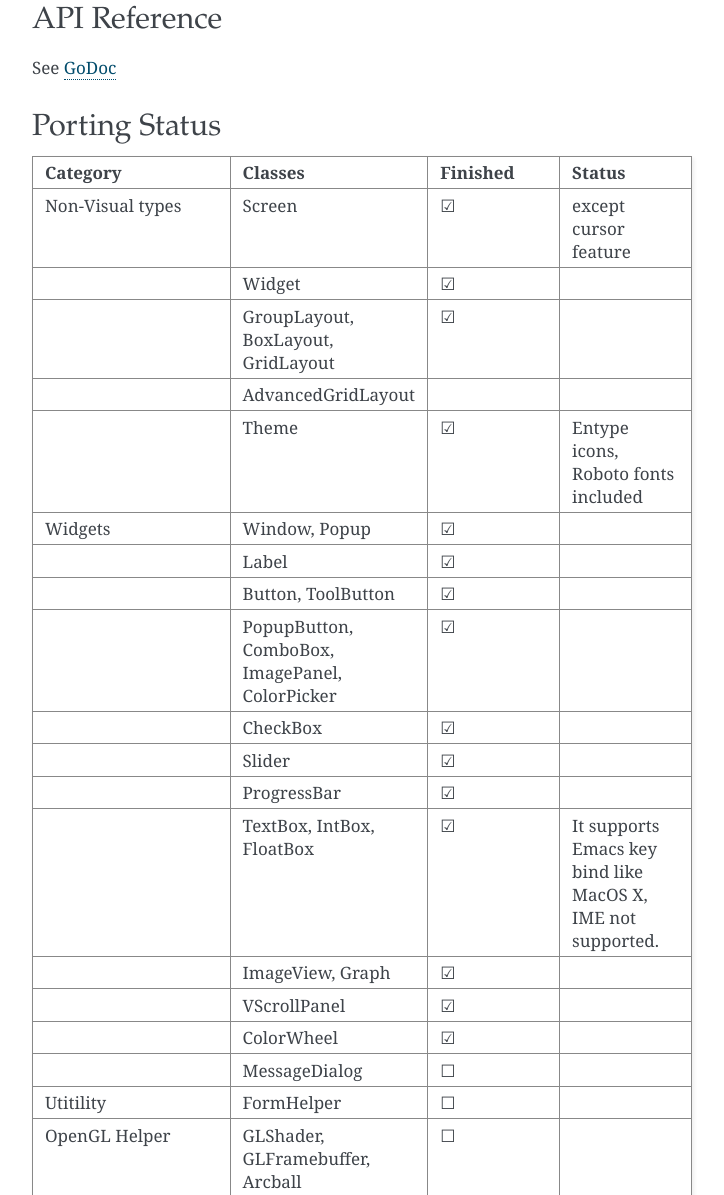
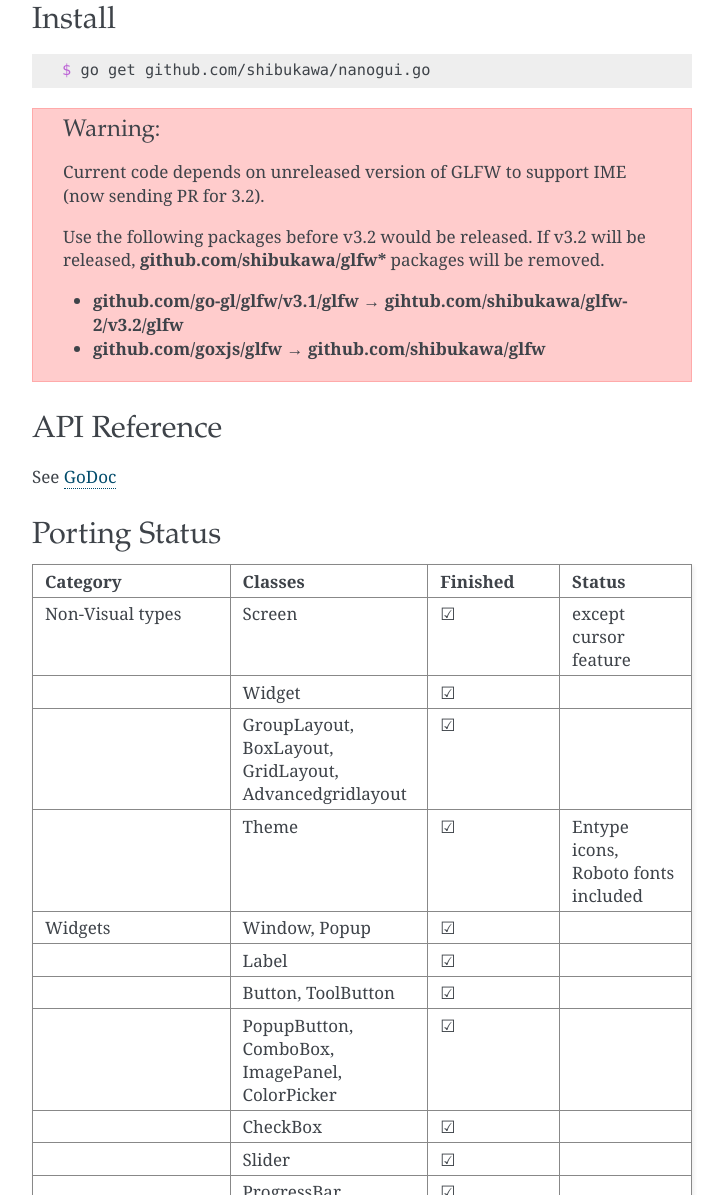
Before and after one commit to shibukawa/nanogui-go, a plain HTML site: page index.html in a window 1280 px wide. Shown: the part 1259-2454 px from the top of the page, without its empty margins (388-1112 px from the left). Drawn offline with Linux system fonts and the light colour scheme.

Commit message:
add AdvancedGridLayout, add package warning

```diff
--- a/index.html
+++ b/index.html
@@ -57,6 +57,21 @@
 <li><a class="reference external" href="https://github.com/goxjs/glfw">Cross platform glfw wrapper</a></li>
 <li><a class="reference external" href="https://shibukawa.github.io/nanovgo/">NanoVGo</a></li>
 </ul>
+<div class="section" id="install">
+<h2>Install<a class="headerlink" href="#install" title="Permalink to this headline">¶</a></h2>
+<div class="highlight-bash"><div class="highlight"><pre><span class="nv">$ </span>go get github.com/shibukawa/nanogui.go
+</pre></div>
+</div>
+<div class="admonition warning">
+<p class="first admonition-title">Warning</p>
+<p>Current code depends on unreleased version of GLFW to support IME (now sending PR for 3.2).</p>
+<p>Use the following packages before v3.2 would be released. If v3.2 will be released, <strong>github.com/shibukawa/glfw*</strong> packages will be removed.</p>
+<ul class="last simple">
+<li><strong>github.com/go-gl/glfw/v3.1/glfw</strong> → <strong>gihtub.com/shibukawa/glfw-2/v3.2/glfw</strong></li>
+<li><strong>github.com/goxjs/glfw</strong> → <strong>github.com/shibukawa/glfw</strong></li>
+</ul>
+</div>
+</div>
 <div class="section" id="api-reference">
 <h2>API Reference<a class="headerlink" href="#api-reference" title="Permalink to this headline">¶</a></h2>
 <p>See <a class="reference external" href="https://godoc.org/github.com/shibukawa/nanogui.go">GoDoc</a></p>
@@ -89,86 +104,81 @@
 <td>&nbsp;</td>
 </tr>
 <tr class="row-even"><td>&nbsp;</td>
-<td>GroupLayout, BoxLayout, GridLayout</td>
+<td>GroupLayout, BoxLayout, GridLayout, Advancedgridlayout</td>
 <td>☑</td>
 <td>&nbsp;</td>
 </tr>
 <tr class="row-odd"><td>&nbsp;</td>
-<td>AdvancedGridLayout</td>
-<td>&nbsp;</td>
-<td>&nbsp;</td>
-</tr>
-<tr class="row-even"><td>&nbsp;</td>
 <td>Theme</td>
 <td>☑</td>
 <td>Entype icons, Roboto fonts included</td>
 </tr>
-<tr class="row-odd"><td>Widgets</td>
+<tr class="row-even"><td>Widgets</td>
 <td>Window, Popup</td>
 <td>☑</td>
 <td>&nbsp;</td>
 </tr>
-<tr class="row-even"><td>&nbsp;</td>
+<tr class="row-odd"><td>&nbsp;</td>
 <td>Label</td>
 <td>☑</td>
 <td>&nbsp;</td>
 </tr>
-<tr class="row-odd"><td>&nbsp;</td>
+<tr class="row-even"><td>&nbsp;</td>
 <td>Button, ToolButton</td>
 <td>☑</td>
 <td>&nbsp;</td>
 </tr>
-<tr class="row-even"><td>&nbsp;</td>
+<tr class="row-odd"><td>&nbsp;</td>
 <td>PopupButton, ComboBox, ImagePanel, ColorPicker</td>
 <td>☑</td>
 <td>&nbsp;</td>
 </tr>
-<tr class="row-odd"><td>&nbsp;</td>
+<tr class="row-even"><td>&nbsp;</td>
 <td>CheckBox</td>
 <td>☑</td>
 <td>&nbsp;</td>
 </tr>
-<tr class="row-even"><td>&nbsp;</td>
+<tr class="row-odd"><td>&nbsp;</td>
 <td>Slider</td>
 <td>☑</td>
 <td>&nbsp;</td>
 </tr>
-<tr class="row-odd"><td>&nbsp;</td>
+<tr class="row-even"><td>&nbsp;</td>
 <td>ProgressBar</td>
 <td>☑</td>
 <td>&nbsp;</td>
 </tr>
-<tr class="row-even"><td>&nbsp;</td>
+<tr class="row-odd"><td>&nbsp;</td>
 <td>TextBox, IntBox, FloatBox</td>
 <td>☑</td>
 <td>It supports Emacs key bind like MacOS X, IME not supported.</td>
 </tr>
-<tr class="row-odd"><td>&nbsp;</td>
+<tr class="row-even"><td>&nbsp;</td>
 <td>ImageView, Graph</td>
 <td>☑</td>
 <td>&nbsp;</td>
 </tr>
-<tr class="row-even"><td>&nbsp;</td>
+<tr class="row-odd"><td>&nbsp;</td>
 <td>VScrollPanel</td>
 <td>☑</td>
 <td>&nbsp;</td>
 </tr>
-<tr class="row-odd"><td>&nbsp;</td>
+<tr class="row-even"><td>&nbsp;</td>
 <td>ColorWheel</td>
 <td>☑</td>
 <td>&nbsp;</td>
 </tr>
-<tr class="row-even"><td>&nbsp;</td>
+<tr class="row-odd"><td>&nbsp;</td>
 <td>MessageDialog</td>
 <td>☐</td>
 <td>&nbsp;</td>
 </tr>
-<tr class="row-odd"><td>Utitility</td>
+<tr class="row-even"><td>Utitility</td>
 <td>FormHelper</td>
 <td>☐</td>
 <td>&nbsp;</td>
 </tr>
-<tr class="row-even"><td>OpenGL Helper</td>
+<tr class="row-odd"><td>OpenGL Helper</td>
 <td>GLShader, GLFramebuffer, Arcball</td>
 <td>☐</td>
 <td>&nbsp;</td>
@@ -209,6 +219,7 @@
   <h3><a href="#">Table Of Contents</a></h3>
   <ul>
 <li><a class="reference internal" href="#">NanoGUI.go</a><ul>
+<li><a class="reference internal" href="#install">Install</a></li>
 <li><a class="reference internal" href="#api-reference">API Reference</a></li>
 <li><a class="reference internal" href="#porting-status">Porting Status</a></li>
 <li><a class="reference internal" href="#author">Author</a></li>
--- a/searchindex.js
+++ b/searchindex.js
@@ -1 +1 @@
-Search.setIndex({envversion:46,filenames:["index"],objects:{},objnames:{},objtypes:{},terms:{"class":0,advancedgridlayout:0,apatch:0,apur:0,arcbal:0,bind:0,boxlayout:0,browser:0,button:0,can:0,categori:0,checkbox:0,colorpick:0,colorwheel:0,combobox:0,common:0,compon:0,content:0,creativ:0,cross:0,cursor:0,desktop:0,didn:0,emac:0,entyp:0,entypo:0,environemnt:0,except:0,featur:0,finish:0,floatbox:0,follow:0,font:0,formhelp:0,full:0,glframebuff:0,glfw:0,glshader:0,godoc:0,golang:0,graph:0,gridlayout:0,grouplayout:0,gui:0,helper:0,icon:0,imagepanel:0,imageview:0,implement:0,includ:0,index:0,intbox:0,kei:0,label:0,librari:0,like:0,maco:0,messagedialog:0,minimalist:0,modul:0,nanovgo:0,non:0,opengl:0,other:0,page:0,platform:0,popup:0,popupbutton:0,progressbar:0,releas:0,roboto:0,run:0,screen:0,search:0,see:0,shibukawa:0,slider:0,support:0,test:0,textbox:0,theme:0,toolbutton:0,type:0,under:0,utitil:0,visual:0,vscrollpanel:0,webgl:0,widget:0,window:0,wrapper:0,yoshiki:0,zlib:0},titles:["NanoGUI.go"],titleterms:{api:0,author:0,indic:0,licens:0,nanogui:0,port:0,refer:0,statu:0,tabl:0}})
+Search.setIndex({envversion:46,filenames:["index"],objects:{},objnames:{},objtypes:{},terms:{"class":0,advancedgridlayout:0,apatch:0,apur:0,arcbal:0,befor:0,bind:0,boxlayout:0,browser:0,button:0,can:0,categori:0,checkbox:0,code:0,colorpick:0,colorwheel:0,com:0,combobox:0,common:0,compon:0,content:0,creativ:0,cross:0,current:0,cursor:0,depend:0,desktop:0,didn:0,emac:0,entyp:0,entypo:0,environemnt:0,except:0,featur:0,finish:0,floatbox:0,follow:0,font:0,formhelp:0,full:0,get:0,gihtub:0,github:0,glframebuff:0,glfw:0,glshader:0,godoc:0,golang:0,goxj:0,graph:0,gridlayout:0,grouplayout:0,gui:0,helper:0,icon:0,imagepanel:0,imageview:0,implement:0,includ:0,index:0,intbox:0,kei:0,label:0,librari:0,like:0,maco:0,messagedialog:0,minimalist:0,modul:0,nanovgo:0,non:0,now:0,opengl:0,other:0,packag:0,page:0,platform:0,popup:0,popupbutton:0,progressbar:0,releas:0,remov:0,roboto:0,run:0,screen:0,search:0,see:0,send:0,shibukawa:0,slider:0,support:0,test:0,textbox:0,theme:0,toolbutton:0,type:0,under:0,unreleas:0,utitil:0,version:0,visual:0,vscrollpanel:0,webgl:0,widget:0,window:0,would:0,wrapper:0,yoshiki:0,zlib:0},titles:["NanoGUI.go"],titleterms:{api:0,author:0,indic:0,instal:0,licens:0,nanogui:0,port:0,refer:0,statu:0,tabl:0}})
```
Also changed, not shown: _sources/index.txt.
